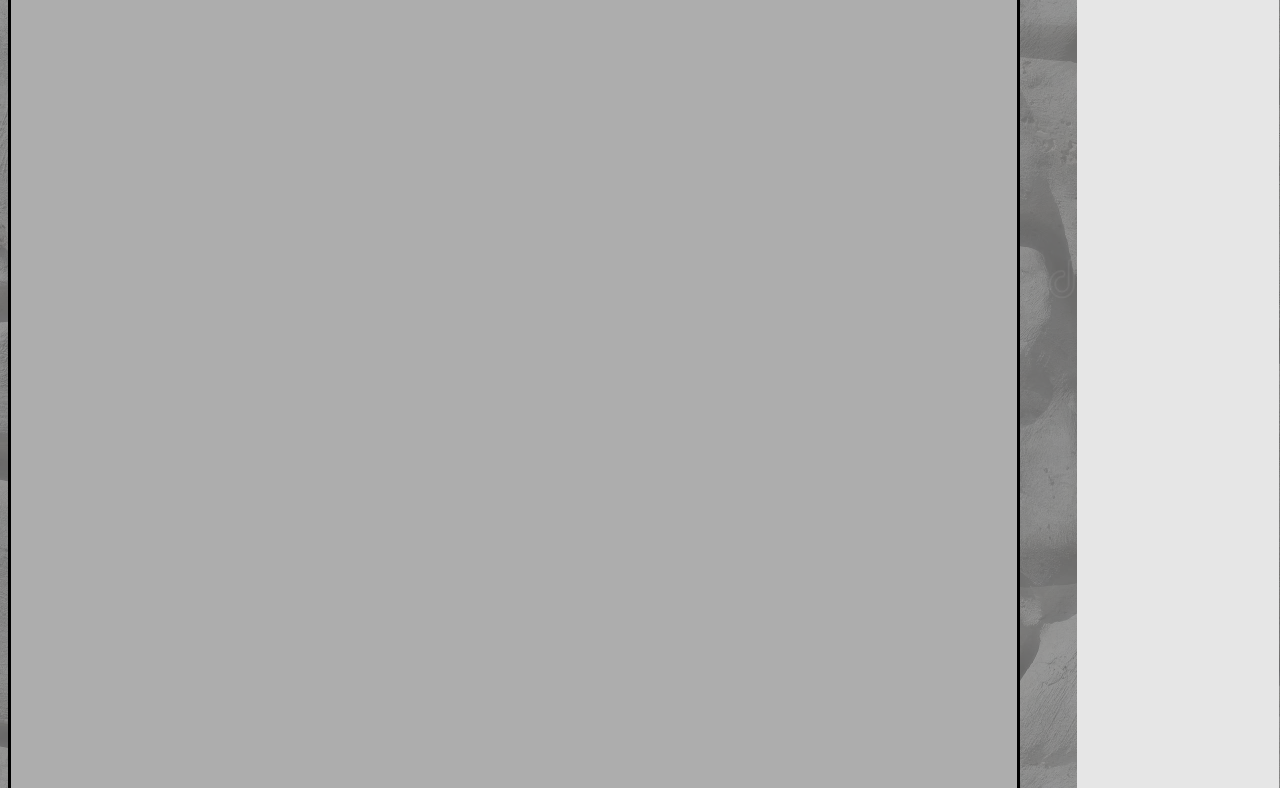
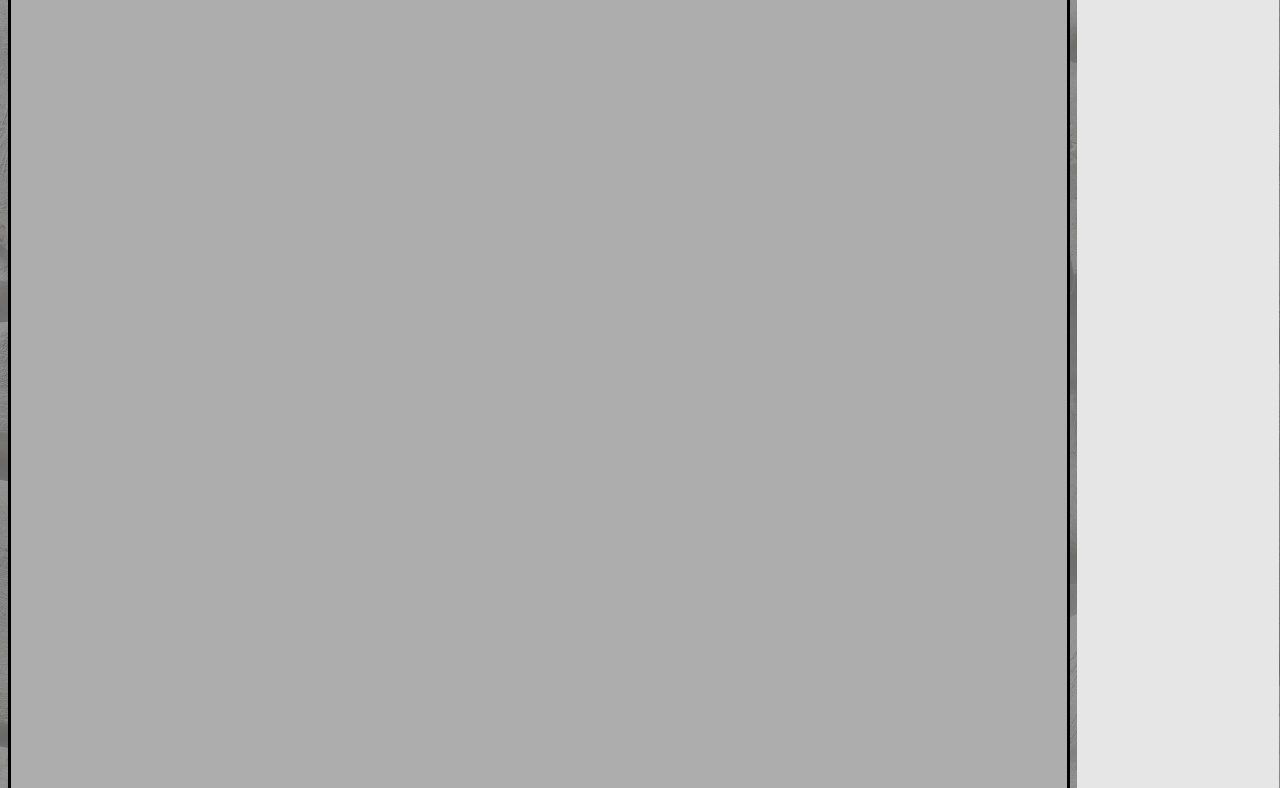
Before and after one commit to AllanCarelli/Cr-nicas-Do-Reino, a plain HTML site: page blogs/blogintro.html in a window 1280 px wide. Shown: the part 130-918 px from the top of the page. Drawn offline with Linux system fonts and the light colour scheme.

Commit message:
Update stylesintro.css

```diff
--- a/blogs/stylesintro.css
+++ b/blogs/stylesintro.css
@@ -36,7 +36,7 @@ span.side{
     padding: 3px;
     border: 3px solid;
     height: 1008px;
-    width: 1000px;
+    width: 82%;
     border-radius: 10px;
   }
 
```
